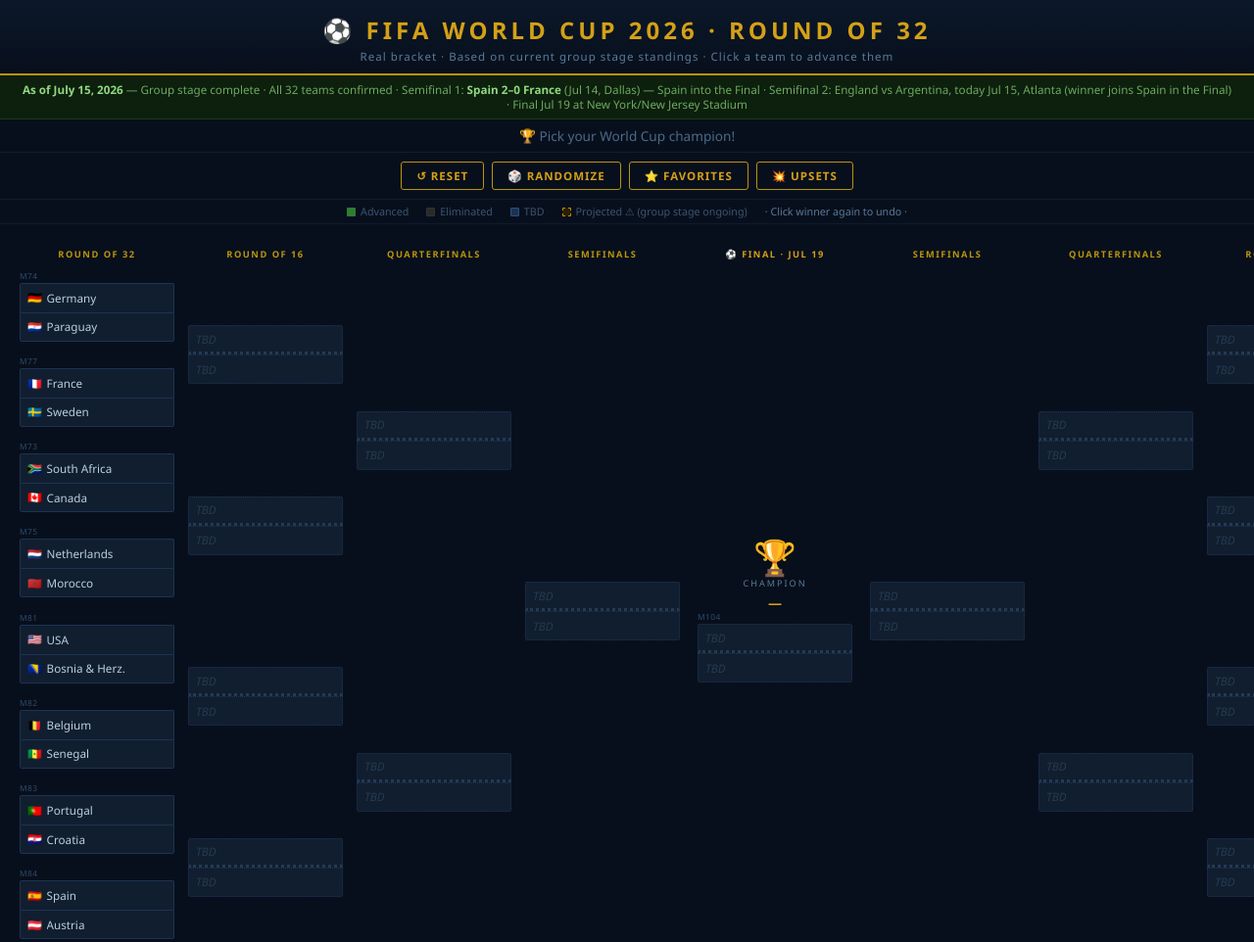
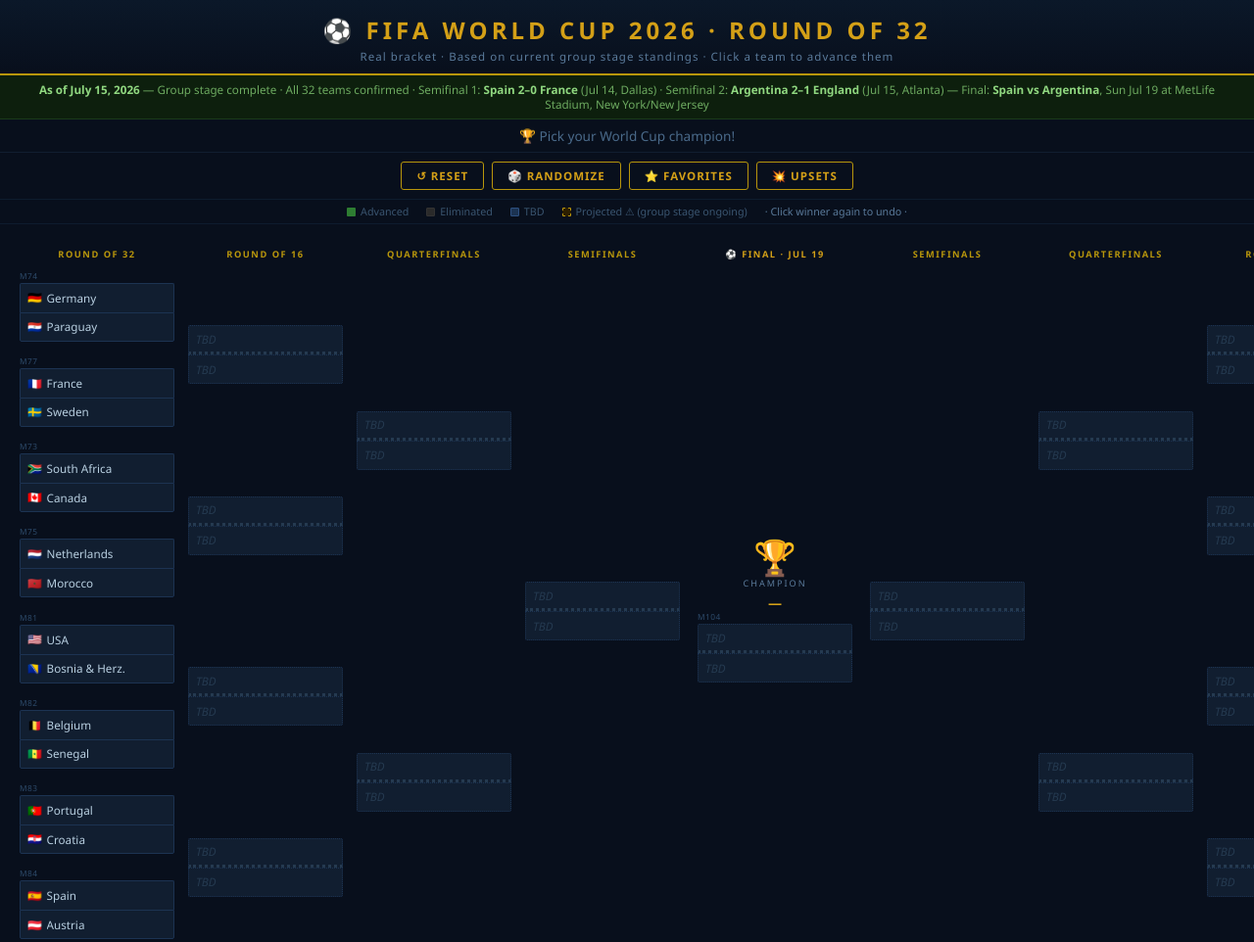
Before and after one commit to ajcarao-dev/world-cup-2026, a website: page index.html in a window 1280 px wide. Shown: the top 962 px of the page at 98% size. Drawn offline with Linux system fonts and the light colour scheme.

Commit message:
Daily bracket update 2026-07-15: SF2 result (Argentina 2-1 England), Final set (Spain vs Argentina)

```diff
--- a/index.html
+++ b/index.html
@@ -254,7 +254,7 @@
 </header>
 
 <div id="status-bar">
-  <strong>As of July 15, 2026</strong> — Group stage complete · All 32 teams confirmed · Semifinal 1: <strong>Spain 2–0 France</strong> (Jul 14, Dallas) — Spain into the Final · Semifinal 2: England vs Argentina, today Jul 15, Atlanta (winner joins Spain in the Final) · Final Jul 19 at New York/New Jersey Stadium
+  <strong>As of July 15, 2026</strong> — Group stage complete · All 32 teams confirmed · Semifinal 1: <strong>Spain 2–0 France</strong> (Jul 14, Dallas) · Semifinal 2: <strong>Argentina 2–1 England</strong> (Jul 15, Atlanta) — Final: <strong>Spain vs Argentina</strong>, Sun Jul 19 at MetLife Stadium, New York/New Jersey
 </div>
 
 <div id="champ-bar">🏆 Pick your World Cup champion!</div>
```
